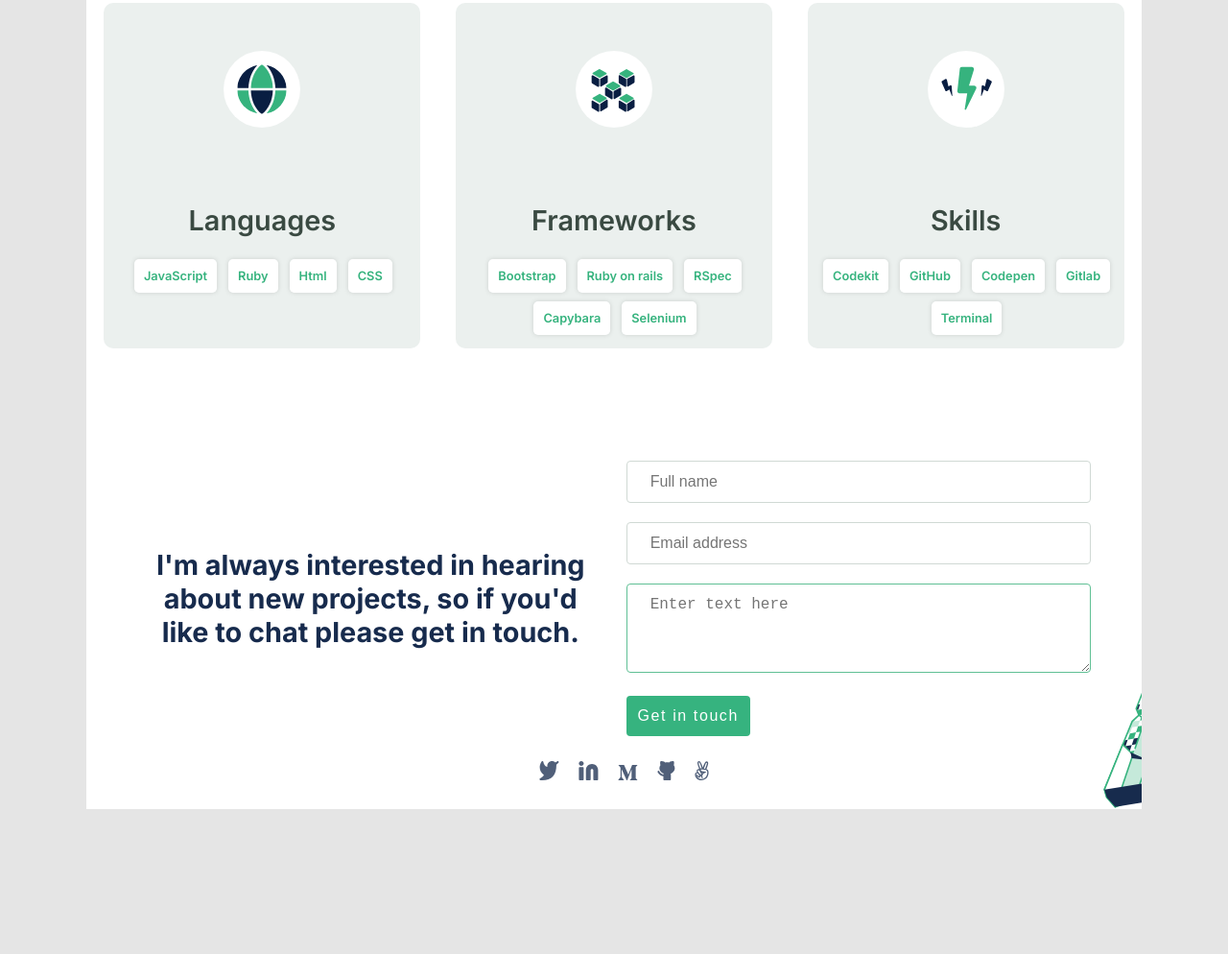
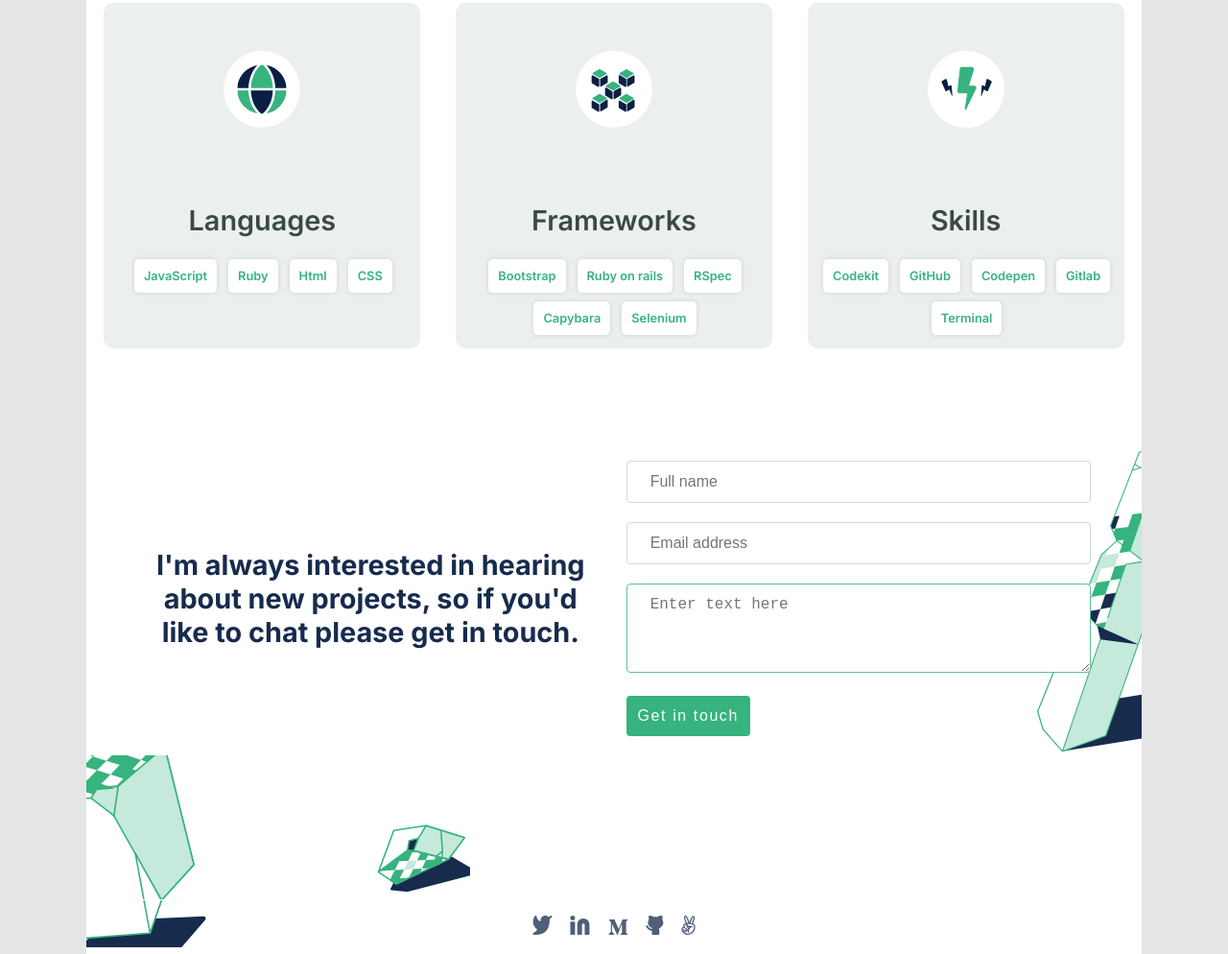
Before and after one commit to TadesseDev/Portfolio, a website: page index.html in a window 1280 px wide. Shown: the part 2385-3379 px from the top of the page at 96% size. Before the commit the page ends 3228 px from the top, so only its background shows below. Drawn offline with Linux system fonts and the light colour scheme.

Commit message:
Add a footer images

```diff
--- a/index.html
+++ b/index.html
@@ -312,6 +312,11 @@
             </ul>
           </fieldset>
         </form>
+      </section>
+
+      <span class="form-image1"></span>
+      <span class="form-image2"></span>
+      <footer id="footer">
         <ul class="social-media-icons">
           <li class="icon">
             <a href="#"
@@ -350,7 +355,7 @@
           </li>
         </ul>
         <div class="my-email">tadalem26@gmail.com</div>
-      </section>
+      </footer>
     </div>
   </body>
 </html>
--- a/styles/main.css
+++ b/styles/main.css
@@ -444,7 +444,11 @@ hr {
   margin-bottom: 40px;
 }
 
-/*and (max-width: 1100px)*/
+#footer {
+  display: flex;
+  flex-direction: column;
+  align-items: center;
+}
 @media all and (min-width: 992px) {
   #main-mobile {
     max-width: 1100px;
@@ -495,11 +499,33 @@ hr {
   .about-me .text .action1 {
     padding: 15px 20px;
   }
+
+  #form {
+    background-image: url("../images/pictures/contact-form-image-desktop.svg");
+    background-size: 150px;
+  }
+  .form-image1,
+  .form-image2 {
+    width: 200px;
+    height: 200px;
+    display: block;
+    background-image: url("../images/pictures/contact-form-image-img1.svg");
+    background-repeat: no-repeat;
+    background-position: center;
+    background-size: cover;
+  }
+  .form-image2 {
+    background-image: url("../images/pictures/contact-form-image-desktop-2.svg");
+    margin-top: -150px;
+    margin-left: 300px;
+    width: 100px;
+    height: 100px;
+  }
   #form .form {
     display: grid;
-    margin-top: 10%;
+    margin: 10% 0 0 0;
     grid-template-columns: 1fr 1fr;
-    gap: 0 25px;
+    gap: 25px;
     align-items: center;
   }
   #form .form legend {
@@ -510,8 +536,6 @@ hr {
     align-self: flex-start;
   }
   form .primary {
-    /* margin-top: 40px;
-    margin-bottom: 40px; */
     font-size: 1.8rem;
   }
   #form .form input {
@@ -520,8 +544,11 @@ hr {
   #form .form textarea {
     line-height: 1.5rem;
   }
-  .my-email {
+  #footer .my-email {
     display: none;
+  }
+  #footer {
+    border-top: 1px solid rgb(255, 251, 251);
   }
   #app-bar-mobile {
     display: none;
```
Also changed, not shown: images/pictures/contact-form-image-desktop-2.svg (added), images/pictures/contact-form-image-desktop.svg (added), images/pictures/contact-form-image-img1.svg (added).
